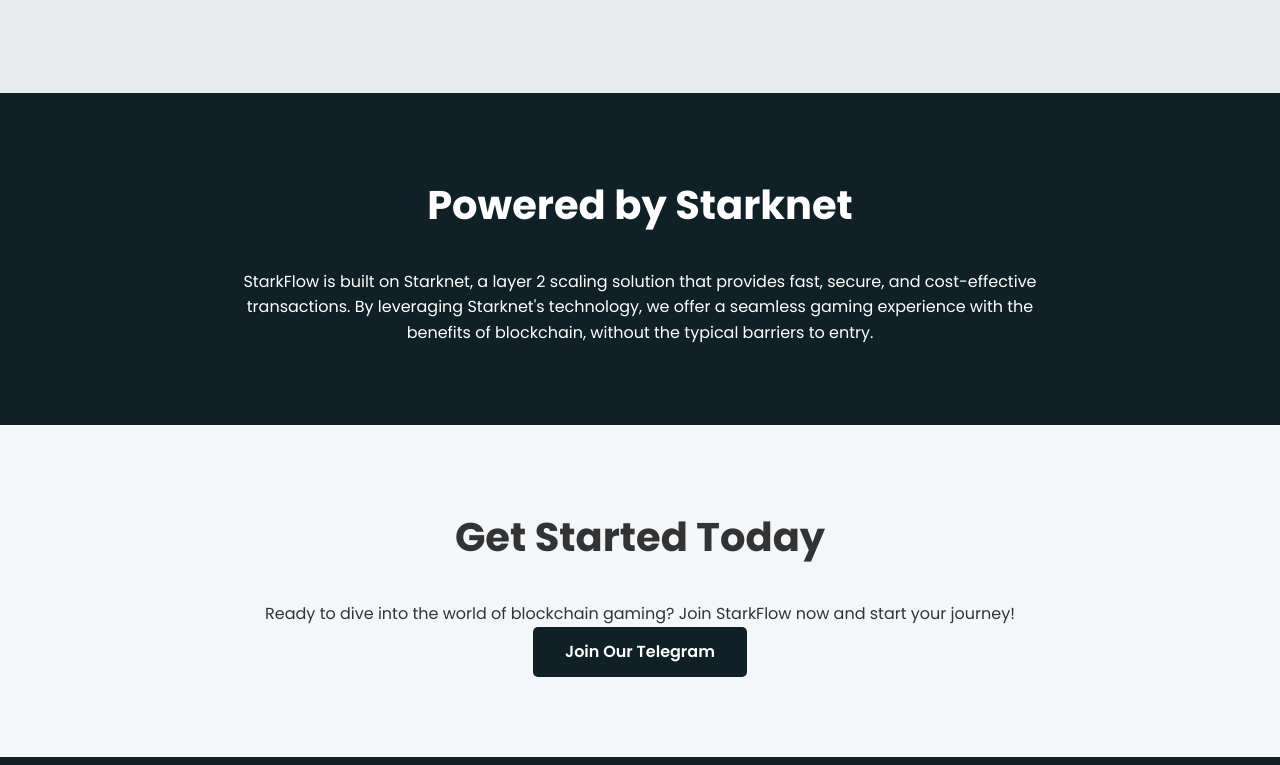
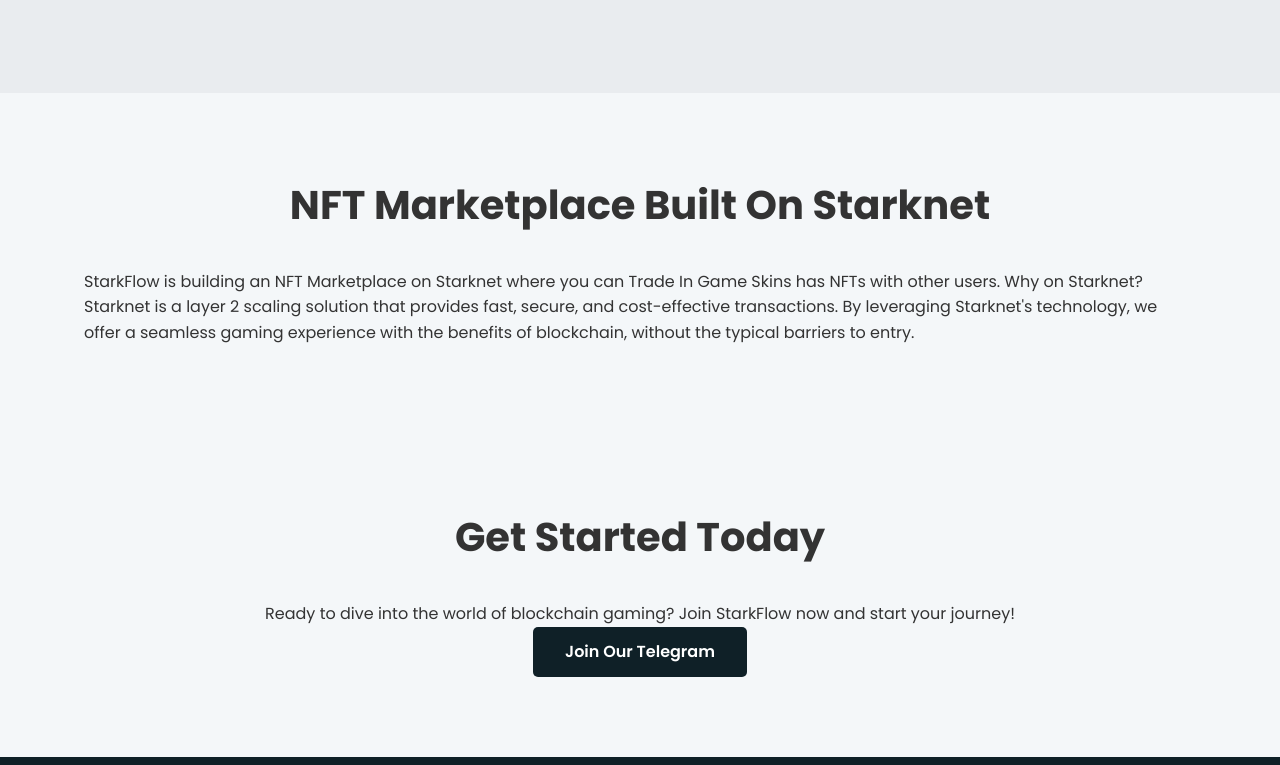
Before and after one commit to Build-It-Labs/STARKFLOW, a plain HTML site: page index.html in a window 1280 px wide. Shown: the part 2032-2797 px from the top of the page. Drawn offline with Linux system fonts and the light colour scheme.

Commit message:
Add files via upload

```diff
--- a/index.html
+++ b/index.html
@@ -19,7 +19,7 @@
                 <ul class="nav-links">
                     <li><a href="#about">About</a></li>
                     <li><a href="#features">Features</a></li>
-                    <li><a href="#technology">Technology</a></li>
+                    <li><a href="#Nft">NFTs</a></li>
                     <li><a href="#contact">Contact</a></li>
                 </ul>
                 <div class="hamburger">
@@ -35,7 +35,7 @@
         <div class="hero-content">
             <h2>Experience Blockchain Gaming Like Never Before</h2>
             <p>Stark Flow: A fun, interactive Telegram-based game built on Starknet, introducing new users to the world of blockchain.</p>
-            <a href="#learn-more" class="btn">Start Playing</a>
+            <a href="https://t.me/starkflowbot" class="btn" target= '_blank'>Start Playing</a>
         </div>
     </section>
 
@@ -78,10 +78,10 @@
         </div>
     </section>
 
-    <section id="technology">
+    <section id="NFTs">
         <div class="container">
-            <h2>Powered by Starknet</h2>
-            <p>StarkFlow is built on Starknet, a layer 2 scaling solution that provides fast, secure, and cost-effective transactions. By leveraging Starknet's technology, we offer a seamless gaming experience with the benefits of blockchain, without the typical barriers to entry.</p>
+            <h2>NFT Marketplace Built On Starknet</h2>
+            <p>StarkFlow is building an NFT Marketplace on Starknet where you can Trade In Game Skins has NFTs with other users. Why on Starknet? Starknet is a layer 2 scaling solution that provides fast, secure, and cost-effective transactions. By leveraging Starknet's technology, we offer a seamless gaming experience with the benefits of blockchain, without the typical barriers to entry.</p>
         </div>
     </section>
 
@@ -89,7 +89,7 @@
         <div class="container">
             <h2>Get Started Today</h2>
             <p>Ready to dive into the world of blockchain gaming? Join StarkFlow now and start your journey!</p>
-            <a href="#" class="btn">Join Our Telegram</a>
+            <a href="https://t.me/starkflowbot" class="btn" target="_blank">Join Our Telegram</a>
         </div>
     </section>
 
--- a/styles.css
+++ b/styles.css
@@ -134,7 +134,7 @@ h2 {
     text-align: center;
 }
 
-#about p, #technology p {
+#about p, #Nft p {
     text-align: center;
     max-width: 800px;
     margin: 0 auto;
@@ -179,7 +179,7 @@ h2 {
     margin-bottom: 1rem;
 }
 
-#technology {
+#Nft {
     background-color: #0f2027;
     color: #fff;
 }
```
